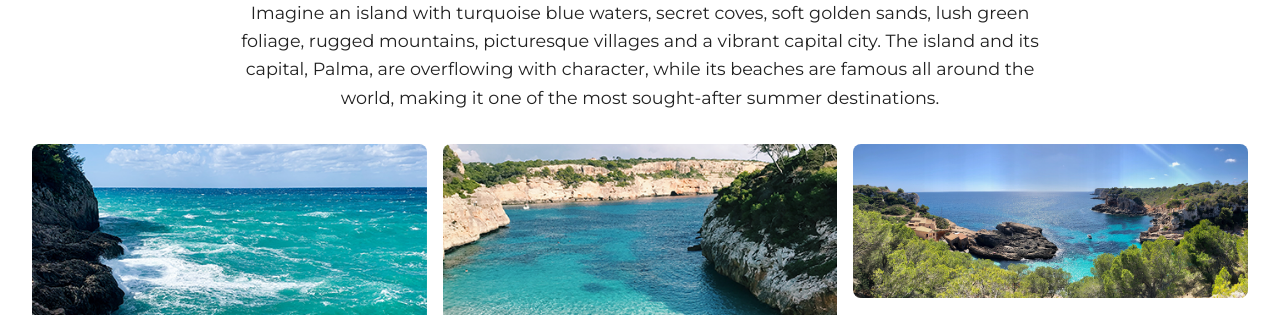
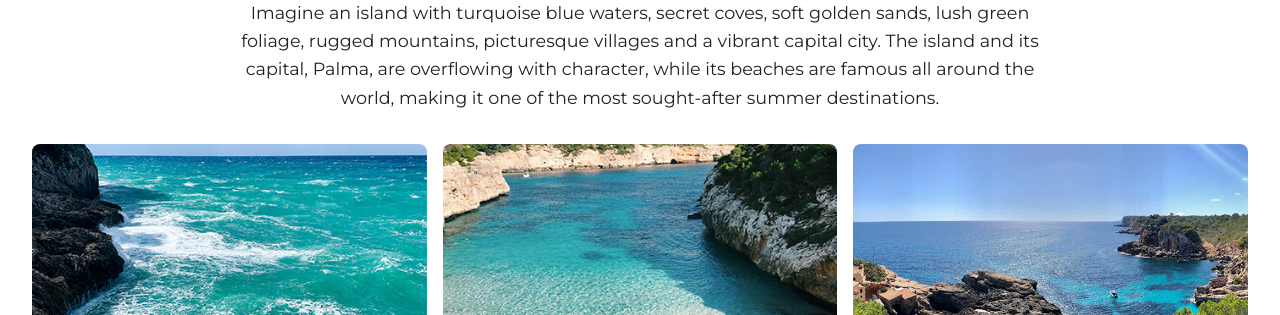
Before and after one commit to jordangroudas/wunderlust, a plain HTML site: page wunderlust-majorca.html in a window 1280 px wide. Shown: the part 485-800 px from the top of the page. Drawn offline with Linux system fonts and the light colour scheme; a web font is replaced by a local one.

Commit message:
Uniformity

```diff
--- a/styles.css
+++ b/styles.css
@@ -516,7 +516,8 @@ main {
 
 #img-grid img {
   width: 100%;
-  height: auto;
+  height: 250px;
+  object-fit: cover;
   border-radius: 8px;
 }
 
```
